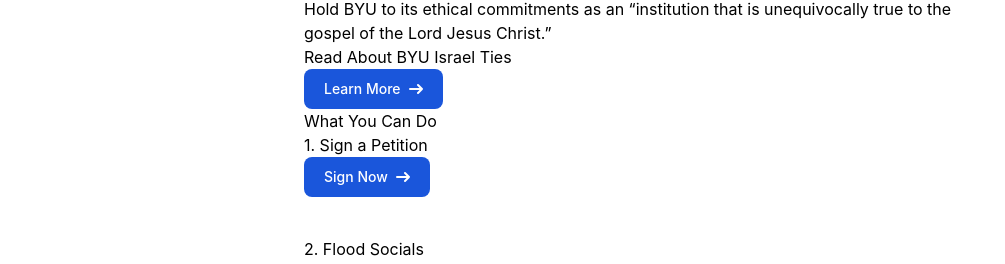
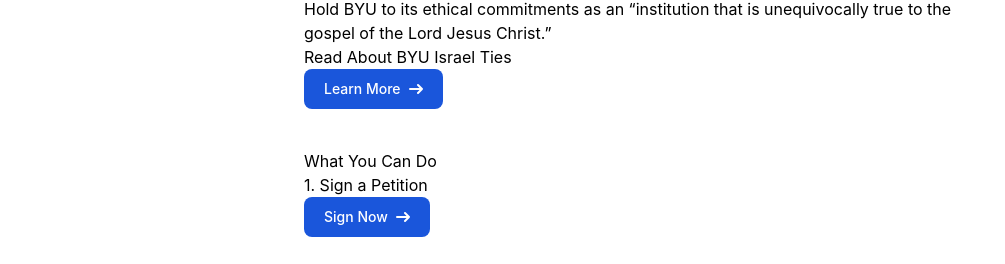
Before and after one commit to brokenbells/utah4palestine, a plain HTML site: page pages/byu.html in a window 1280 px wide. Shown: the part 141-405 px from the top of the page, without its empty margins (0-1005 px from the left). Drawn offline with nearby package versions, Linux system fonts and the light colour scheme.

Commit message:
fix layout

```diff
--- a/pages/byu.html
+++ b/pages/byu.html
@@ -31,7 +31,7 @@
               </svg>
             </a>
           </p>
-          <h2 class="mt-20">What You Can Do</h2>
+          <h2 class="mt-10">What You Can Do</h2>
           <h3>1. Sign a Petition</h3>
           <p>
             <a href="https://chng.it/5rmRnCW9MS" target="_blank" class="no-underline inline-flex items-center px-5 py-2.5 text-sm font-medium text-center text-white bg-blue-700 rounded-lg hover:bg-blue-800 focus:ring-4 focus:outline-none focus:ring-blue-300 dark:bg-blue-600 dark:hover:bg-blue-700 dark:focus:ring-blue-800">
```
